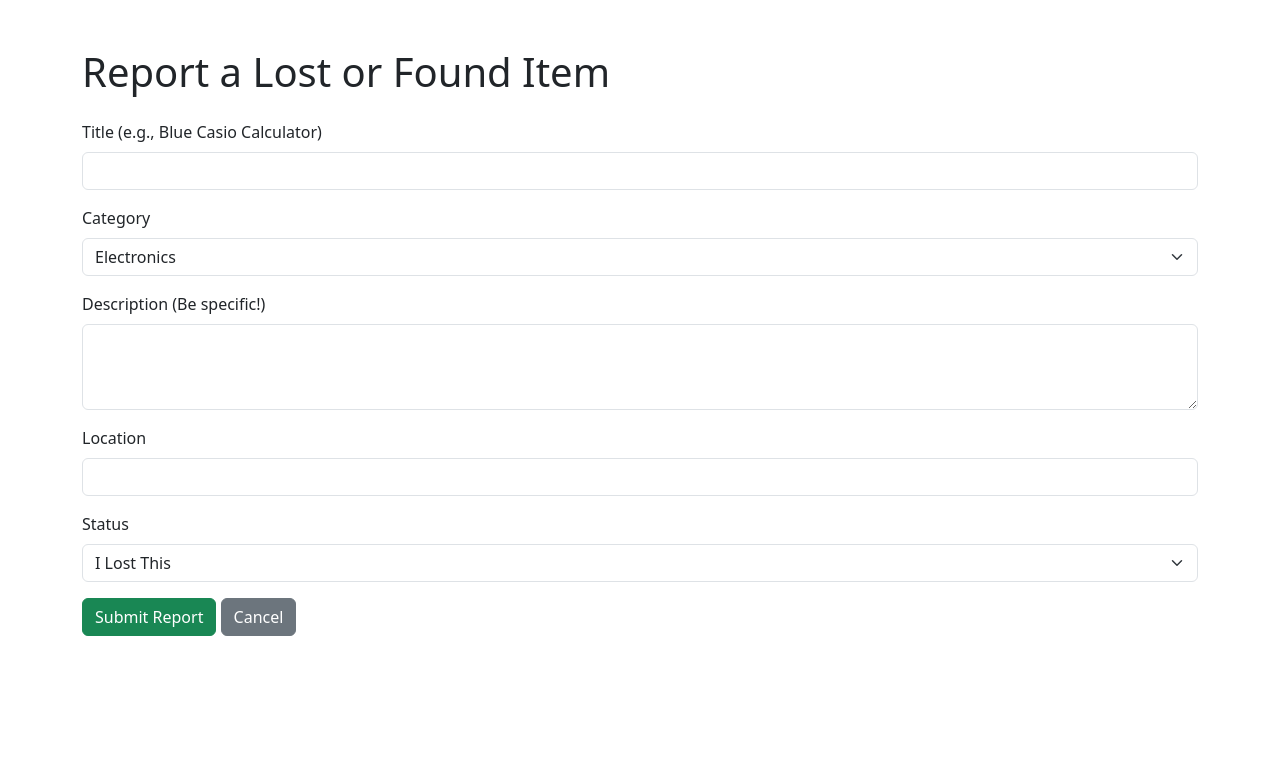
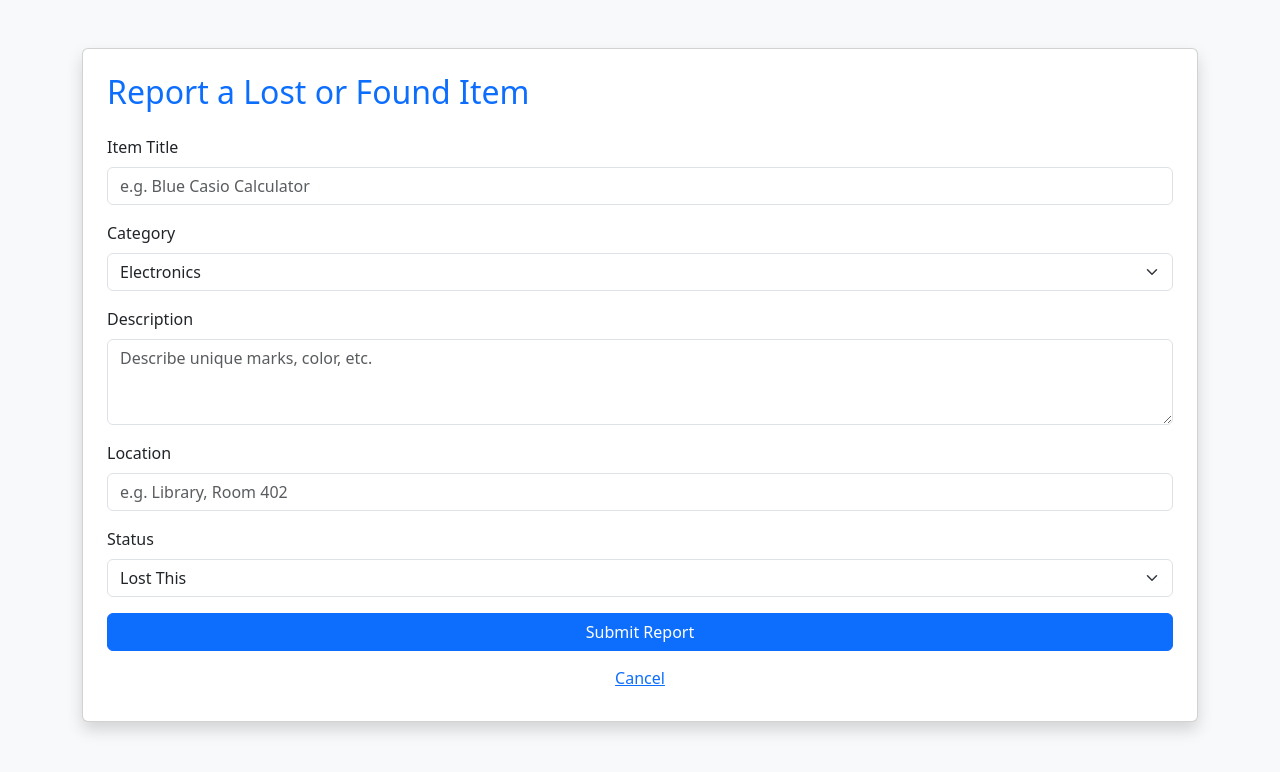
Before and after one commit to harshitha-711/LostandFound, a Flask app: template templates/report.html in a window 1280 px wide. Shown: the top 772 px of the page. Run offline with Flask 3, Linux system fonts and the light colour scheme; the template is opened without the code that fills it, so the values that code supplies are empty; the visitor is signed in with stand-in values (Sample User, id 1).

Commit message:
Bugs Fixed

```diff
--- a/app.py
+++ b/app.py
@@ -111,7 +111,7 @@ def report():
         db.session.add(new_item)
         db.session.commit()
 
-        # MATCHING LOGIC: Look for the opposite status in the same category
+       # MATCHING LOGIC: Look for the opposite status in the same category
        # ENHANCED MATCHING LOGIC
         opposite_status = 'Found' if status == 'Lost' else 'Lost'
 
@@ -130,7 +130,7 @@ def report():
             flash(f"Matching {opposite_status} item detected! Please contact the other user.", "warning")
         else:
             flash("Item reported successfully!", "success")
-    return redirect(url_for('index'))
+        return redirect(url_for('index'))
     return render_template('report.html')
 
 
--- a/templates/report.html
+++ b/templates/report.html
@@ -5,13 +5,14 @@
     <title>Report Item</title>
     <link rel="stylesheet" href="https://cdn.jsdelivr.net/npm/bootstrap@5.3.0/dist/css/bootstrap.min.css">
 </head>
-<body>
+<body class="bg-light">
 <div class="container mt-5">
-    <h1>Report a Lost or Found Item</h1>
-    <form action="/report" method="POST" class="mt-4">
+    <div class="card shadow p-4">
+        <h2 class="mb-4 text-primary">Report a Lost or Found Item</h2>
+        <form action="/report" method="POST">
             <div class="mb-3">
-            <label class="form-label">Title (e.g., Blue Casio Calculator)</label>
-            <input type="text" name="title" class="form-control" required>
+                <label class="form-label">Item Title</label>
+                <input type="text" name="title" class="form-control" placeholder="e.g. Blue Casio Calculator" required>
             </div>
             <div class="mb-3">
                 <label class="form-label">Category</label>
@@ -23,23 +24,24 @@
                 </select>
             </div>
             <div class="mb-3">
-            <label class="form-label">Description (Be specific!)</label>
-            <textarea name="description" class="form-control" rows="3" required></textarea>
+                <label class="form-label">Description</label>
+                <textarea name="description" class="form-control" rows="3" placeholder="Describe unique marks, color, etc." required></textarea>
             </div>
             <div class="mb-3">
                 <label class="form-label">Location</label>
-            <input type="text" name="location" class="form-control" required>
+                <input type="text" name="location" class="form-control" placeholder="e.g. Library, Room 402" required>
             </div>
             <div class="mb-3">
                 <label class="form-label">Status</label>
                 <select name="status" class="form-select">
-                <option value="Lost">I Lost This</option>
-                <option value="Found">I Found This</option>
+                    <option value="Lost">Lost This</option>
+                    <option value="Found">Found This</option>
                 </select>
             </div>
-        <button type="submit" class="btn btn-success">Submit Report</button>
-        <a href="/" class="btn btn-secondary">Cancel</a>
+            <button type="submit" class="btn btn-primary w-100">Submit Report</button>
+            <a href="/" class="btn btn-link w-100 mt-2">Cancel</a>
         </form>
+    </div>
 </div>
 </body>
 </html>
```
Lines whose indentation alone changed are shown as unchanged.
